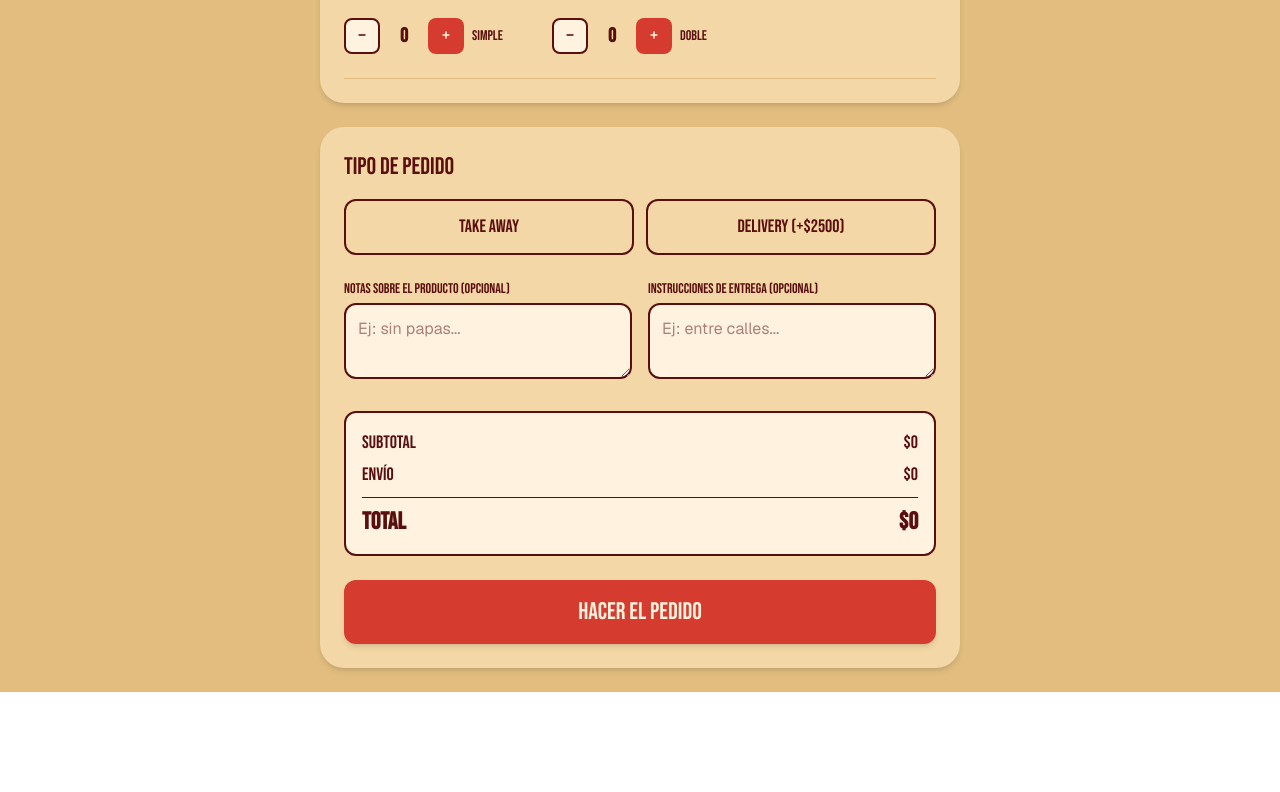
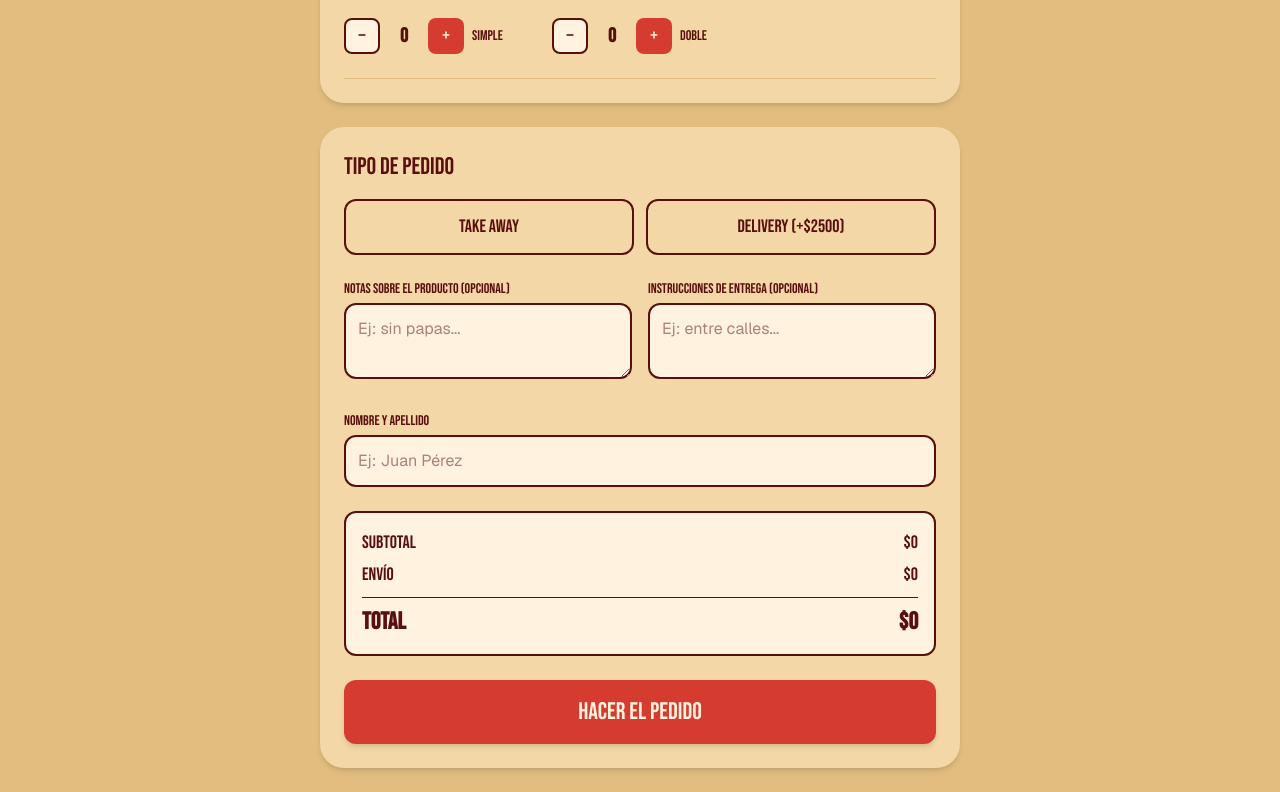
Before and after one commit to itherael7/westburger, a Next.js app: page / in a window 1280 px wide. Shown: the part 1222-2014 px from the top of the page. Before the commit the page ends 1914 px from the top, so only its background shows below. Built offline with nearby package versions, Linux system fonts and the light colour scheme.

Commit message:
nombre y apellido

```diff
--- a/app/page.tsx
+++ b/app/page.tsx
@@ -256,7 +256,7 @@ Total: $${total}`;
               placeholder="Ingresá tu dirección"
               value={address}
               onChange={(e) => setAddress(e.target.value)}
-              className="w-full border-2 border-[#5a0f0f] p-3 rounded-xl font-sans bg-[#fff3df] text-[#5a0f0f] placeholder:text-[#5a0f0f]/50"
+              className="w-full border-2 border-[#5a0f0f] p-3 rounded-xl mb-4 font-sans bg-[#fff3df]"
             />
           )}
 
@@ -285,6 +285,18 @@ Total: $${total}`;
                 placeholder="Ej: entre calles..."
               />
             </div>
+          </div>
+
+          {/* 👤 NOMBRE Y APELLIDO */}
+          <div className="mb-6">
+            <p className="text-[#5a0f0f] text-sm mb-1">
+              NOMBRE Y APELLIDO
+            </p>
+            <input
+              type="text"
+              placeholder="Ej: Juan Pérez"
+              className="w-full border-2 border-[#5a0f0f] p-3 rounded-xl font-sans bg-[#fff3df] text-[#5a0f0f] placeholder:text-[#5a0f0f]/50"
+            />
           </div>
 
           {/* 💰 RESUMEN EN VIVO */}
```
